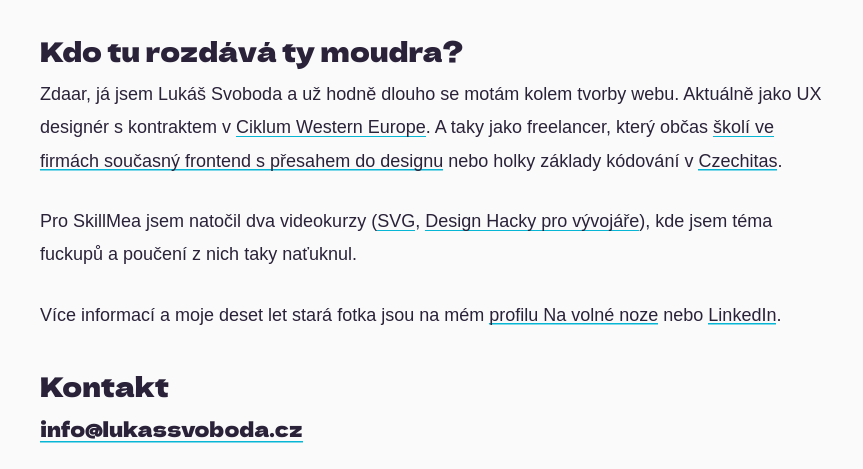
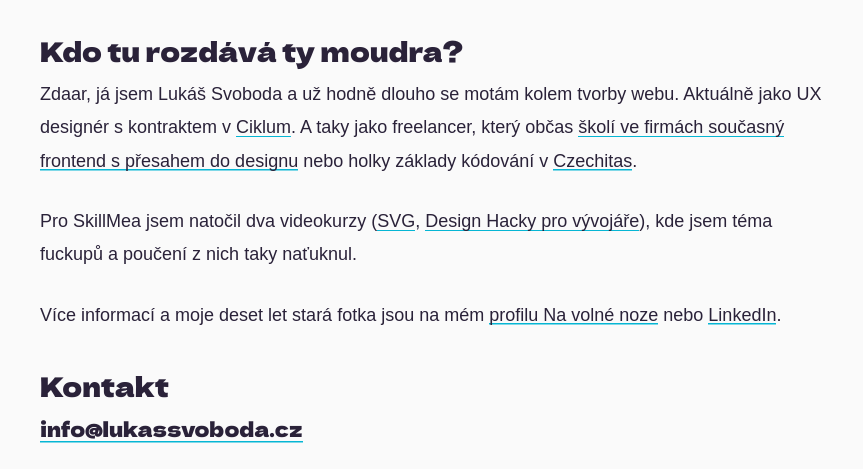
Before and after one commit to svobodalukas/lepe-a-radostneji, an Astro site: page /about in a window 1280 px wide. Shown: the part 631-1100 px from the top of the page, without its empty margins (204-1067 px from the left). Built offline with nearby package versions, Linux system fonts and the light colour scheme; Astro itself is replaced by a stand-in of ours; a web font is replaced by a local one.

Commit message:
About update

```diff
--- a/src/components/About.astro
+++ b/src/components/About.astro
@@ -10,7 +10,7 @@ import Title from "./Title.astro";
   </p>
   <h2 class="font-heading text-xl md:text-2xl mb-2">Kdo tu rozdává ty moudra?</h2>
   <p class="mb-6">
-    Zdaar, já jsem Lukáš Svoboda a už hodně dlouho se motám kolem tvorby webu. Aktuálně jako UX designér s kontraktem v <a href="https://www.ciklum.com/WE" target="_blank">Ciklum Western Europe</a>. A taky jako freelancer, který občas <a href="https://www.skoleni-ict.cz/kurz/HTML5-a-CSS3-pro-pokrocile-Moderni-kodovani-webu-HTML5.aspx" target="_blank">školí ve firmách současný frontend s přesahem do designu</a> nebo holky základy kódování v <a href="https://www.czechitas.cz/" target="_blank">Czechitas</a>.
+    Zdaar, já jsem Lukáš Svoboda a už hodně dlouho se motám kolem tvorby webu. Aktuálně jako UX designér s kontraktem v <a href="https://www.ciklum.com/" target="_blank">Ciklum</a>. A taky jako freelancer, který občas <a href="https://www.skoleni-ict.cz/kurz/HTML5-a-CSS3-pro-pokrocile-Moderni-kodovani-webu-HTML5.aspx" target="_blank">školí ve firmách současný frontend s přesahem do designu</a> nebo holky základy kódování v <a href="https://www.czechitas.cz/" target="_blank">Czechitas</a>.
   </p>
   <p class="mb-6">
     Pro SkillMea jsem natočil dva videokurzy (<a href="https://skillmea.sk/online-kurzy/svg-animacie" target="_blank">SVG</a>, <a href="https://skillmea.sk/online-kurzy/design-hacky-pre-vyvojarov" target="_blank">Design Hacky pro vývojáře</a>), kde jsem téma fuckupů a poučení z nich taky naťuknul.
```
